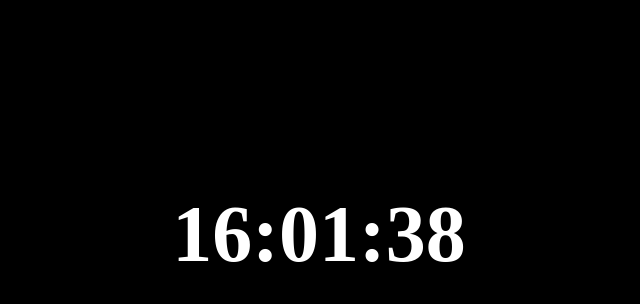
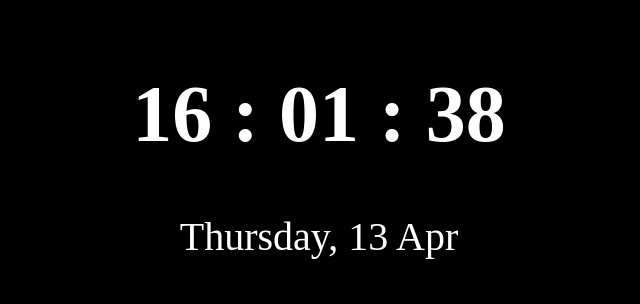
Before and after one commit to basicallybasicc/clock, a plain HTML site: page index.html in a window 1280 px wide. Shown: the part 174-478 px from the top of the page, without its empty margins (321-961 px from the left). Drawn offline with Linux system fonts and the light colour scheme.

Commit message:
add date display and fix UI

```diff
--- a/index.html
+++ b/index.html
@@ -5,24 +5,94 @@
         <link rel="stylesheet" href="style.css">
     </head>
     <body>
-        <h1></h1>
+        <div class="container">
+            <div class="box">
+                <h1></h1>
+                <p></p>
+            </div>
+        </div>
         <script type="text/javascript">
+
+            const translateMonth = (month) => {
+                let result
+                switch (month) {
+                    case 0: result = "Jan"
+                        break;
+                    case 1: result = "Feb"
+                        break;
+                    case 2: result = "Mar"
+                        break;
+                    case 3: result = "Apr"
+                        break;
+                    case 4: result = "May"
+                        break;
+                    case 5: result = "Jun"
+                        break;
+                    case 6: result = "Jul"
+                        break;
+                    case 7: result = "Aug"
+                        break;
+                    case 8: result = "Sep"
+                        break;
+                    case 9: result = "Oct"
+                        break;
+                    case 10: result = "Nov"
+                        break;
+                    case 11: result = "Des"
+                        break;
+                }
+                return result
+            }
+
+            const translateDay = (day) => {
+                let result
+                switch (day) {
+                    case 0: result = "Sunday"
+                        break;
+                    case 1: result = "Monday"
+                        break;
+                    case 2: result = "Tuesday"
+                        break;
+                    case 3: result = "Wednesday"
+                        break;
+                    case 4: result = "Thursday"
+                        break;
+                    case 5: result = "Friday"
+                        break;
+                    case 6: result = "Saturday"
+                        break;
+                }
+                return result
+            }
+
             const currentTime = () => {
-                const el = document.querySelector("h1");
+                const timeEl = document.querySelector("h1")
+                const dateEl = document.querySelector("p")
 
-                let date = new Date();
-                let hh = date.getHours();
-                let mm = date.getMinutes();
-                let ss = date.getSeconds();
+                let currentTs = new Date()
 
-                hh = hh < 10 ? `0${hh}` : hh;
-                mm = mm < 10 ? `0${mm}` : mm;
-                ss = ss < 10 ? `0${ss}` : ss;
+                let hh = currentTs.getHours()
+                let mm = currentTs.getMinutes()
+                let ss = currentTs.getSeconds()
+                let dy = currentTs.getDay()
+                let dt = currentTs.getDate()
+                let mt = currentTs.getMonth()
 
-                const time = `${hh}:${mm}:${ss}`;
-                el.innerText = time
+                hh = hh < 10 ? `0${hh}` : hh
+                mm = mm < 10 ? `0${mm}` : mm
+                ss = ss < 10 ? `0${ss}` : ss
+                mt = translateMonth(mt)
+                dy = translateDay(dy)
+
+                const time = `${hh} : ${mm} : ${ss}`
+                const date = `${dy}, ${dt} ${mt}`
+
+                timeEl.innerText = time
+                dateEl.innerText = date
             }
+
             currentTime()
+
             setInterval(currentTime, 1000)
         </script>
     </body>
--- a/style.css
+++ b/style.css
@@ -4,13 +4,10 @@
 
 html,
 body {
-    height: 100%;
+    height: 90vh;
 }
 
 body {
-    display: flex;
-    align-items: center;
-    justify-content: center;
     background-color: #000;
 }
 
@@ -19,3 +16,24 @@ h1 {
     font-size: 80px;
     font-weight: 100%;
 }
+
+p {
+    color: #fff;
+    font-size: 40px;
+    font-weight: 100%;
+}
+
+.container {
+    height: 90vh;
+    position: relative;
+}
+
+.box {
+    width: 100%;
+    text-align: center;
+    margin: 0;
+    position: absolute;
+    top: 45%;
+    -ms-transform: translateY(-50%);
+    transform: translateY(-50%);
+}
```
